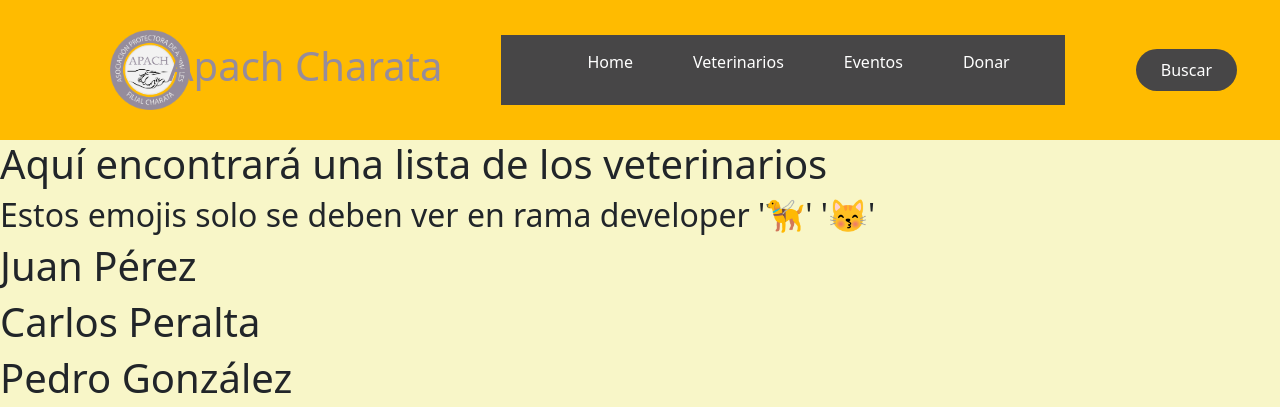
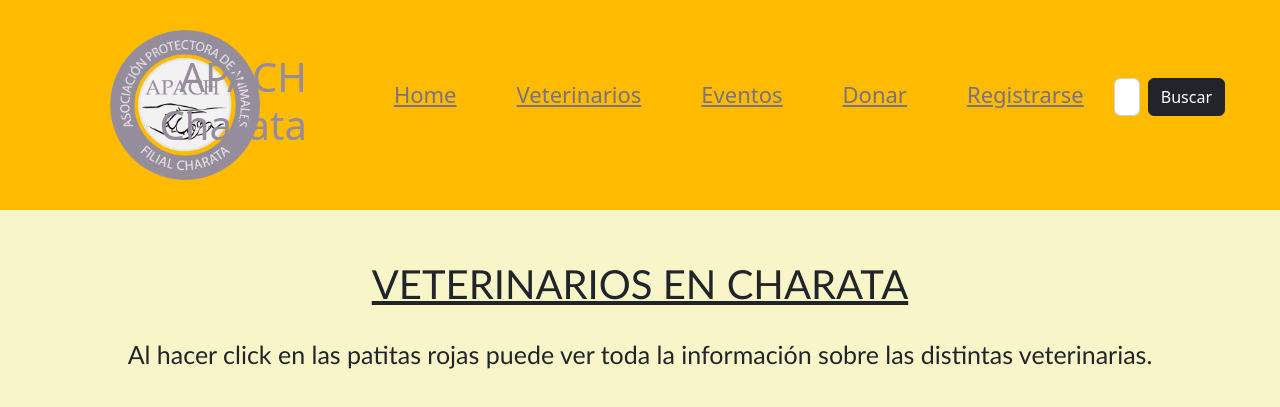
Before and after one commit to LadioLipreri/Nuevo-Apach, a Django app: page /Veterinarios/ in a window 1280 px wide. Shown: the top 407 px of the page. Run offline with Django 4.2, Linux system fonts and the light colour scheme; data comes from the database, SQL or seed files in the repository.

Commit message:
Comencé con la parte de login

```diff
--- a/apach/myapp/static/styles/main.css
+++ b/apach/myapp/static/styles/main.css
@@ -7,10 +7,11 @@
 
 body{
     background-color: rgb(248, 246, 200);
+
+
 }
 
 .navbar{  /* Incluye a todos los ítems del menú */
-    background: #474647;
     padding: 15px 25px;
 
 }
@@ -23,9 +24,10 @@ body{
 }
 
 .navbar ul li a{
-    color: #fff;
-    text-decoration: none;
+    color: #7a7280;
+    text-decoration: underline;
     margin: 30px; /* separaciones entre los items del menú */
+    font-size: 22px;
 
 }
 
@@ -58,6 +60,11 @@ body{
     text-align: right;
 }
 
+.titulo a{
+    color: #968c9c;
+    text-decoration: none;
+}
+
 .header .btn button{
     color: white;
     background: #474647;
@@ -77,6 +84,17 @@ body{
     color: #746458;
 }
 
+.fondoDonar{
+    background-image: url("https://st2.depositphotos.com/1177973/6092/i/600/depositphotos_60922217-stock-photo-collage-of-dogs-and-cats.jpg");
+    background-repeat: no-repeat;
+    background-position: right bottom;
+}
+
+.textoDonar{
+    padding: 50px 300px 50px 100px;
+    color: #533c2b;
+}
+
 .logo{
     padding-left: 80px;
     width: 10px;
@@ -87,3 +105,29 @@ section footer{
     color: black;
     /*margin: 10px;*/
     }
+
+.logo_abajo{
+    padding: 4px 4px 4px 4px;
+}
+
+.imagen_mascotas{
+    display: block;
+    margin-left: auto;
+    margin-right: auto;
+    width: 50%;
+}
+
+.estilo_vet{
+    text-align: center;
+    padding-top: 50px;
+    font-family: 'Gill Sans', 'Gill Sans MT', Calibri, 'Trebuchet MS', sans-serif
+}
+
+.estilo_vet h1{
+    text-decoration: underline;
+}
+
+.estilo_vet p{
+    padding: 20px;
+    font-size: 25px;
+}
--- a/apach/myapp/templates/layouts/base.html
+++ b/apach/myapp/templates/layouts/base.html
@@ -6,7 +6,7 @@
     <meta charset="UTF-8">
     <meta http-equiv="X-UA-Compatible" content="IE=edge">
     <meta name="viewport" content="width=device-width, initial-scale=1.0">
-    <title>Apach Charata</title>
+    <title>APACH Charata</title>
     <link rel="stylesheet" href="https://cdn.jsdelivr.net/npm/bootstrap@5.2.3/dist/css/bootstrap.min.css">
     <link rel="stylesheet" href="{% static 'styles/main.css' %}">
     <link rel="shortcut icon" href="{% static 'favicon.ico' %}" type="image/x-icon">
@@ -15,10 +15,10 @@
     <header class="header">
 
         <div class="logo">
-            <img src="{% static 'logo.png' %}" alt="" width="80">
+            <img src="{% static 'logo.png' %}" alt="" width="150" height="150">
         </div>
 
-        <h1 class="titulo">Apach Charata</h1>
+        <h1 class="titulo"><a href="/">APACH Charata</a></h1>
 
         <nav class="navbar">
             <ul>
@@ -34,10 +34,18 @@
                 <li>
                     <a href="/Donar">Donar</a>
                 </li>
+                <li>
+                    <a href="/signup">Registrarse</a>
+                </li>
+                <form class="d-flex" role="search">
+					<input class="form-control me-2" type="buscar" placeholder="Buscar" aria-label="Buscar">
+					<button class="btn btn-dark">
+					  Buscar
+					</button>
+				</form>
             </ul>
         </nav>
 
-        <a href="#" class="btn"><button>Buscar</button></a>
 
     </header>
 
--- a/apach/myapp/templates/veterinarios.html
+++ b/apach/myapp/templates/veterinarios.html
@@ -1,17 +1,15 @@
 {% extends 'layouts/base.html' %}
 
+{% block titulo %}VETERINARIOS{% endblock titulo %}
+
 {% block content %}
+<div class="estilo_vet">
+    <h1>VETERINARIOS EN CHARATA</h1>
+    <p>Al hacer click en las patitas rojas puede ver toda la información sobre las distintas veterinarias.</p>
+    <div style="padding: 60px 120px 120px 180px;">
+        <iframe src="https://www.google.com/maps/d/u/0/embed?mid=1bC8aGlJIRjV_x7czB9nPSSQFBCd87v0&ehbc=2E312F" width="80%" height="620"></iframe>
+    </div>
+</div>
 
-<h1>Aquí encontrará una lista de los veterinarios</h1>
-
-<h2>Estos emojis solo se deben ver en rama developer '&#x1F9AE;' '&#x1F63D;'</h2>
-
-{% for veterinario in misveterinarios %}
-
-<article>
-    <h1>{{veterinario.nombre}} {{veterinario.apellido}}</h1>
-</article>
-
-{% endfor %}
 
 {% endblock %}
--- a/apach/myapp/urls.py
+++ b/apach/myapp/urls.py
@@ -9,4 +9,5 @@ urlpatterns = [
     path('Veterinarios/', views.Veterinary),
     path('Tareas/', views.Task),
     path('Donar/', views.donar),
+    path('signup/', views.Registrarse),
 ]
--- a/apach/myapp/views.py
+++ b/apach/myapp/views.py
@@ -1,7 +1,7 @@
 from django.shortcuts import render
 from django.http import HttpResponse, JsonResponse
 from .models import veterinarios, tareas
-
+from django.contrib.auth.forms import UserCreationForm
 def index(request):
     return render(request, 'index.html')
 
@@ -13,6 +13,11 @@ def Hello(request):
 
 def About(request):
     return HttpResponse("<h1>About</h1>")
+
+def Registrarse(request):
+    return render(request, "signup.html",{
+        'form':UserCreationForm
+    })
 
 def Veterinary(request):#el nombre de la vista y del modelo no deben ser iguales
     #misveterinarios = list(veterinarios.objects.values())
```
Also changed, not shown: apach/myapp/templates/donar.html (+90 -3 lines), apach/myapp/templates/index.html (+6 -4 lines), apach/myapp/templates/signup.html (added, +18 -0 lines), apach/myapp/static/Fondo-donar.jpg (added).
